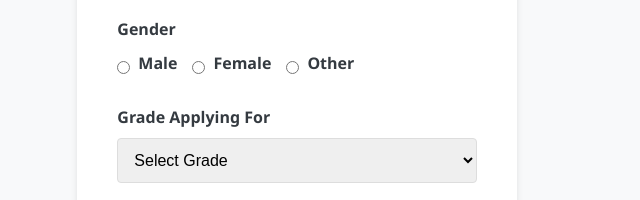
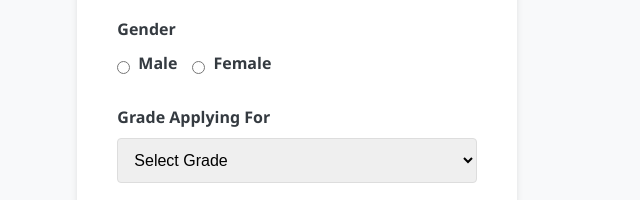
Before and after one commit to mafabidaniel23/sunrise_secondary_sch, a plain HTML site: page admission.htm in a window 1280 px wide. Shown: the part 717-917 px from the top of the page, 343-983 px from the left. Drawn offline with Linux system fonts and the light colour scheme.

Commit message:
Update admission.htm

```diff
--- a/admission.htm
+++ b/admission.htm
@@ -340,10 +340,7 @@
                         <input type="radio" id="female" name="gender" value="female">
                         <label for="female">Female</label>
                     </div>
-                    <div class="radio-option">
-                        <input type="radio" id="other" name="gender" value="other">
-                        <label for="other">Other</label>
-                    </div>
+
                 </div>
                 <div class="error" id="genderError">Please select a gender</div>
             </div>
```
